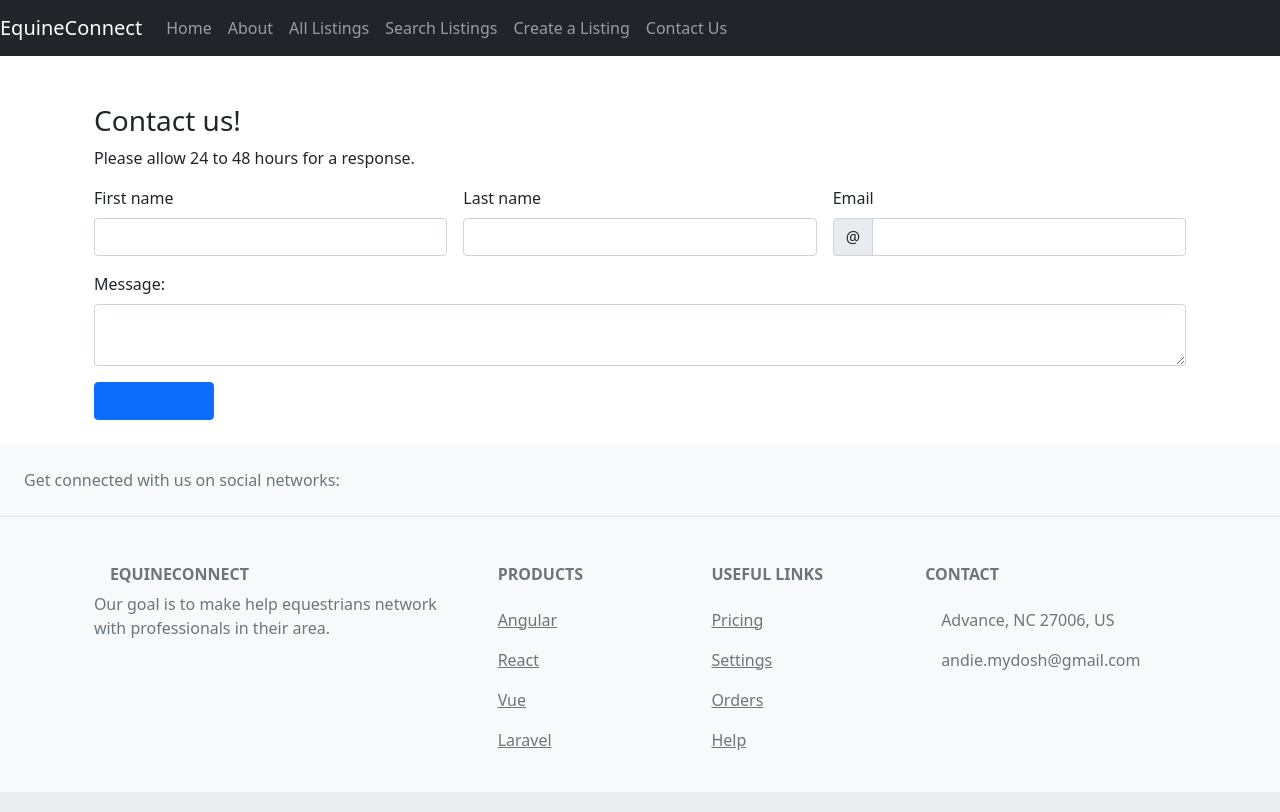
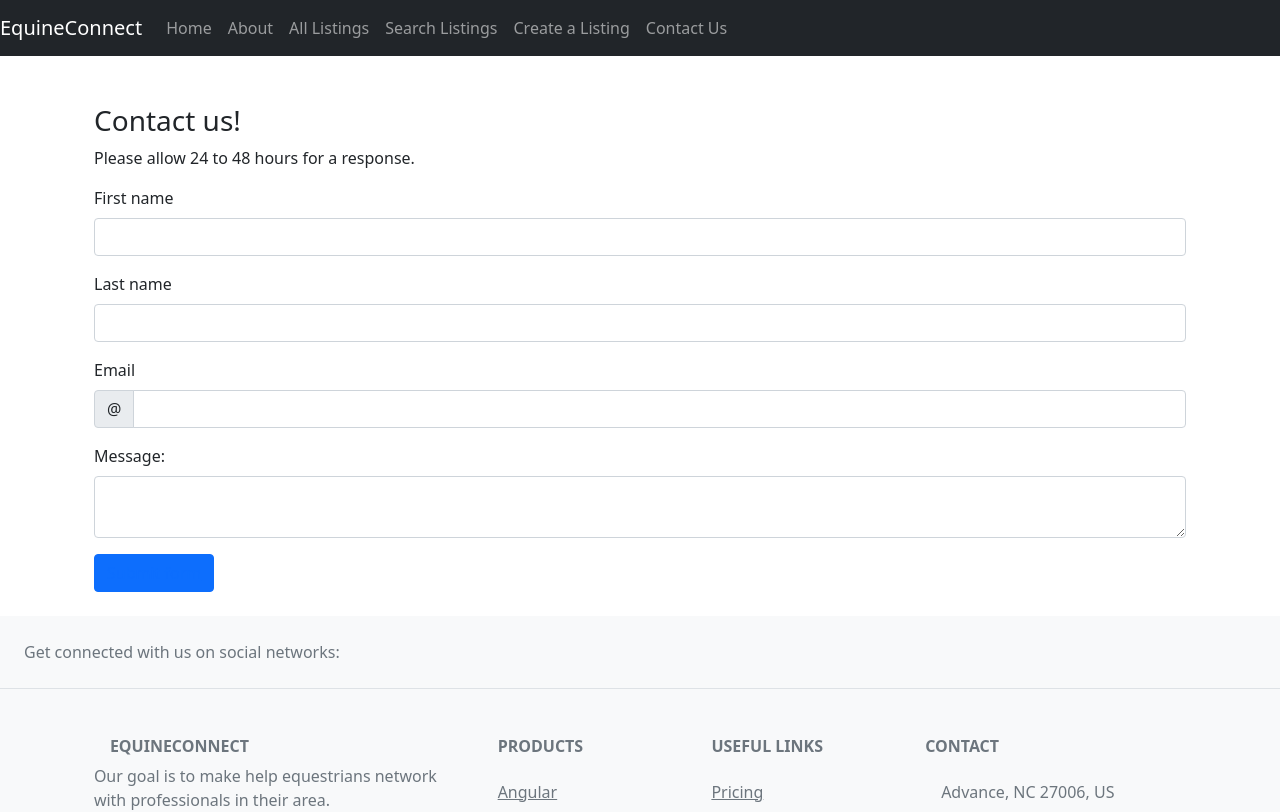
Before and after one commit to amydosh/EquineConnect, an Angular app in the folder WebDev/EquineConnect/EquineConnect/: page /contact in a window 1280 px wide. Shown: the top 812 px of the page. Built offline with nearby package versions, Linux system fonts and the light colour scheme; no server answers.

Commit message:
Updated src code to add bootstrap stylesheet ref in css pages

```diff
--- a/WebDev/EquineConnect/EquineConnect/src/app/component/about/about.component.css
+++ b/WebDev/EquineConnect/EquineConnect/src/app/component/about/about.component.css
@@ -0,0 +1 @@
+@import "~bootstrap/dist/css/bootstrap.css"
--- a/WebDev/EquineConnect/EquineConnect/src/app/component/contact/contact.component.css
+++ b/WebDev/EquineConnect/EquineConnect/src/app/component/contact/contact.component.css
@@ -0,0 +1 @@
+@import "~bootstrap/dist/css/bootstrap.css"
--- a/WebDev/EquineConnect/EquineConnect/src/app/component/home/home.component.css
+++ b/WebDev/EquineConnect/EquineConnect/src/app/component/home/home.component.css
@@ -0,0 +1 @@
+@import "~bootstrap/dist/css/bootstrap.css"
--- a/WebDev/EquineConnect/EquineConnect/src/app/component/success/success.component.css
+++ b/WebDev/EquineConnect/EquineConnect/src/app/component/success/success.component.css
@@ -0,0 +1 @@
+@import "~bootstrap/dist/css/bootstrap.css"
--- a/WebDev/EquineConnect/EquineConnect/src/app/proflists/add/add.component.css
+++ b/WebDev/EquineConnect/EquineConnect/src/app/proflists/add/add.component.css
@@ -5,3 +5,5 @@
 .div {
     border: gray;
 }
+
+@import "~bootstrap/dist/css/bootstrap.css"
--- a/WebDev/EquineConnect/EquineConnect/src/app/proflists/edit/edit.component.css
+++ b/WebDev/EquineConnect/EquineConnect/src/app/proflists/edit/edit.component.css
@@ -0,0 +1 @@
+@import "~bootstrap/dist/css/bootstrap.css"
--- a/WebDev/EquineConnect/EquineConnect/src/app/proflists/view/view.component.css
+++ b/WebDev/EquineConnect/EquineConnect/src/app/proflists/view/view.component.css
@@ -0,0 +1 @@
+@import "~bootstrap/dist/css/bootstrap.css"
--- a/WebDev/EquineConnect/EquineConnect/src/app/proflists/viewdetails/viewdetails.component.css
+++ b/WebDev/EquineConnect/EquineConnect/src/app/proflists/viewdetails/viewdetails.component.css
@@ -0,0 +1 @@
+@import "~bootstrap/dist/css/bootstrap.css"
```
